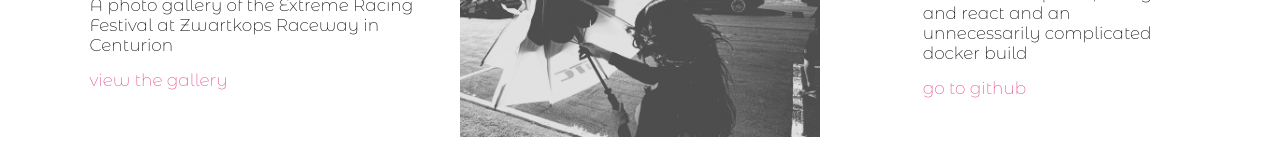
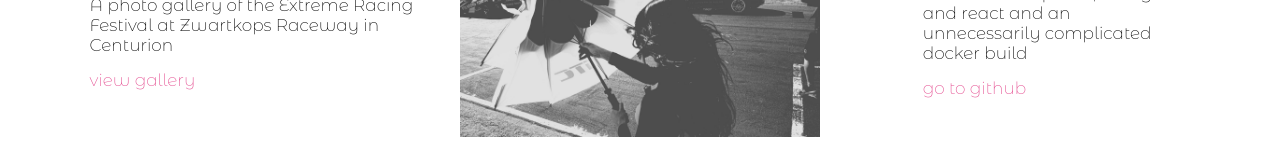
Before and after one commit to nabeelvalley/website, a React (Create React App) app: page /blog in a window 1280 px wide. Shown: the part 848-1008 px from the top of the page. Built offline with nearby package versions, Linux system fonts and the light colour scheme; a web font is replaced by a local one.

Commit message:
:bug: update CTA to be consistent with convention

```diff
--- a/src/Blog/Blog.js
+++ b/src/Blog/Blog.js
@@ -17,7 +17,7 @@ const Blog = () => <ContentPage title="Blog" subtitle="Rants and Ramblings">
         date="27 July 2019"
         description="A photo gallery of the Extreme Racing Festival at Zwartkops Raceway in Centurion"
         link="/gallery/zwartkops"
-        linkText="View the Gallery"
+        linkText="View Gallery"
     />
 </ContentPage>
 
--- a/src/Components/ContentPage/ContentPage.js
+++ b/src/Components/ContentPage/ContentPage.js
@@ -31,7 +31,7 @@ const ContentPage = ({ title, subtitle, children, location }) => console.log(loc
                             date="27 July 2019"
                             description="A photo gallery of the Extreme Racing Festival at Zwartkops Raceway in Centurion"
                             link="/gallery/zwartkops"
-                            linkText="View the Gallery"
+                            linkText="View Gallery"
                         />
                     </Sidebar>
                     : null
--- a/src/Home/Home.js
+++ b/src/Home/Home.js
@@ -40,7 +40,7 @@ const Home = () => <div className="Home">
             date="27 July 2019"
             description="A photo gallery of the Extreme Racing Festival at Zwartkops Raceway in Centurion"
             link="/gallery/zwartkops"
-            linkText="View the Gallery"
+            linkText="View Gallery"
         />
         <GridImage
             image="/images/zwartkops/image12.jpg"
```
